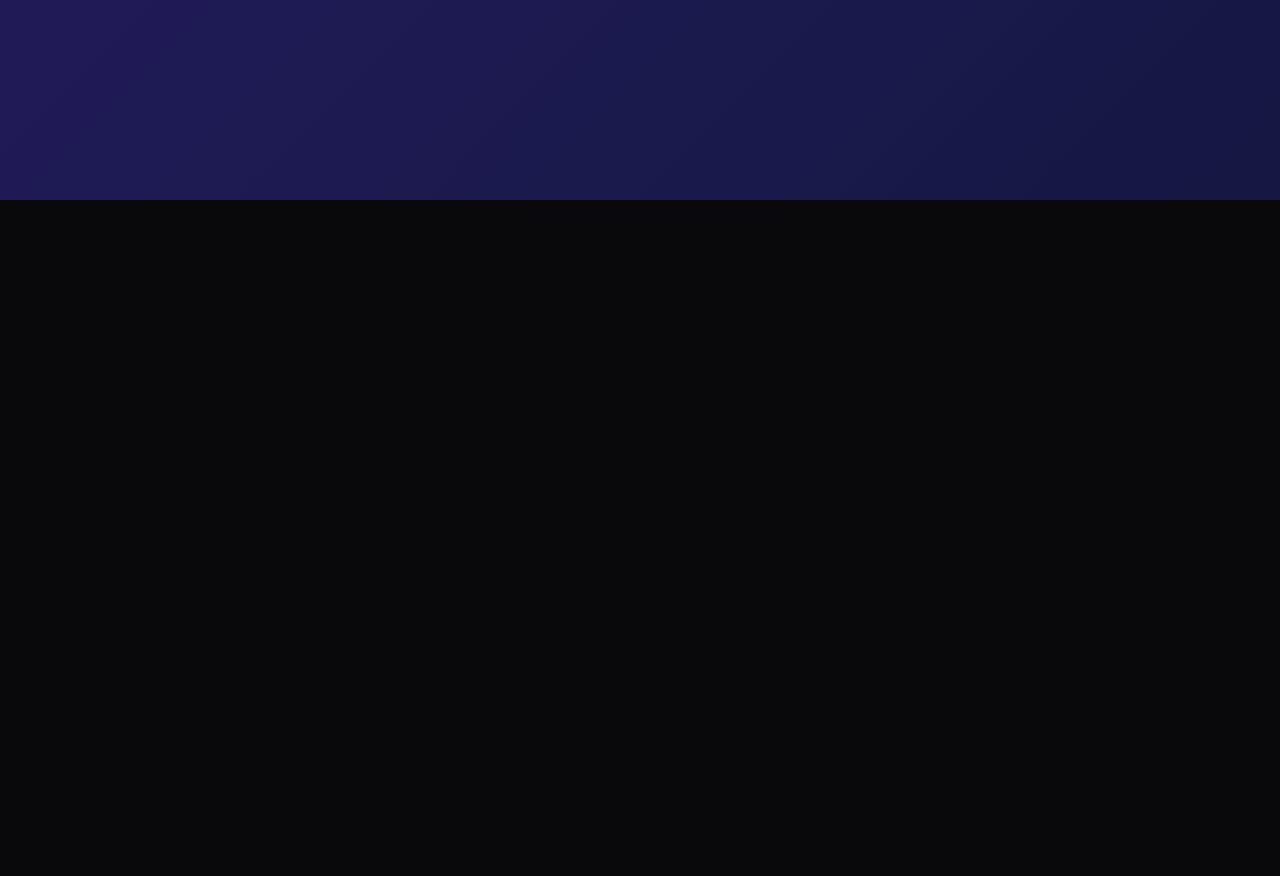
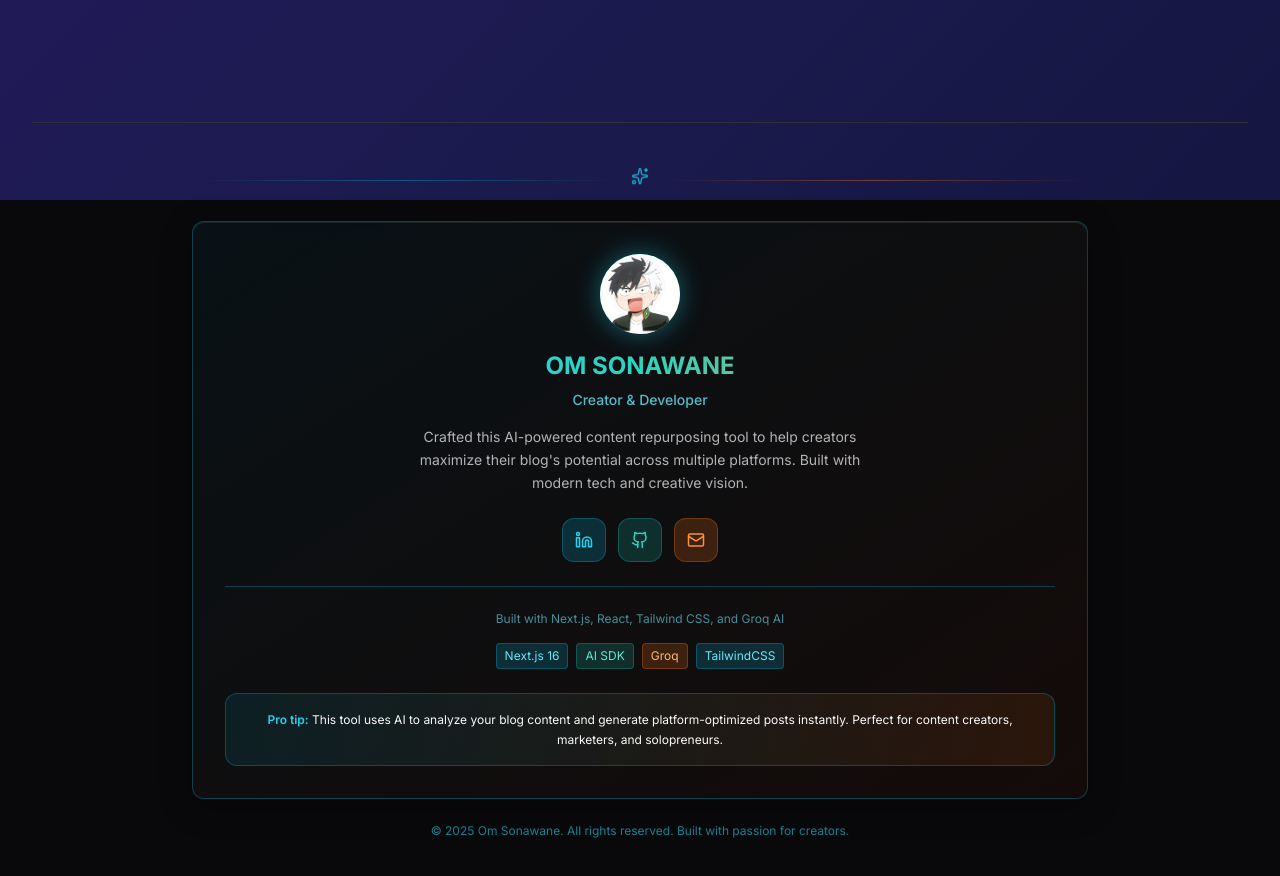
Before and after one commit to om-sonawane/Remixify, a Next.js app: page / in a window 1280 px wide. Shown: the part 600-1476 px from the top of the page. Before the commit the page ends 800 px from the top, so only its background shows below. Built offline with nearby package versions, Linux system fonts and the light colour scheme.

Commit message:
"credit-section"

```diff
--- a/app/globals.css
+++ b/app/globals.css
@@ -292,4 +292,49 @@
   .hover-scale:hover {
     transform: scale(1.02);
   }
+
+  /* Creator badge animations */
+  .creator-badge {
+    animation: creator-glow 3s ease-in-out infinite;
+  }
+
+  .creator-badge-custom {
+    animation: creator-glow-custom 3s ease-in-out infinite;
+  }
+
+  @keyframes creator-glow {
+    0%, 100% {
+      box-shadow: 0 0 20px rgba(166, 108, 255, 0.3),
+                  inset 0 0 20px rgba(166, 108, 255, 0.1);
+    }
+    50% {
+      box-shadow: 0 0 30px rgba(166, 108, 255, 0.5),
+                  inset 0 0 20px rgba(166, 108, 255, 0.2);
+    }
+  }
+
+  @keyframes creator-glow-custom {
+    0%, 100% {
+      box-shadow: 0 0 25px rgba(34, 211, 238, 0.4),
+                  inset 0 0 20px rgba(34, 211, 238, 0.15);
+    }
+    50% {
+      box-shadow: 0 0 40px rgba(34, 211, 238, 0.6),
+                  inset 0 0 25px rgba(249, 115, 22, 0.2);
+    }
+  }
+
+  /* Subtle icon float */
+  .icon-float {
+    animation: icon-float 4s ease-in-out infinite;
+  }
+
+  @keyframes icon-float {
+    0%, 100% {
+      transform: translateY(0px);
+    }
+    50% {
+      transform: translateY(-4px);
+    }
+  }
 }
--- a/app/page.tsx
+++ b/app/page.tsx
@@ -1,7 +1,7 @@
 "use client"
 
 import { useState, useRef, useEffect } from "react"
-import { Copy, Check, Sparkles, Loader2, Heart, Share2, Zap, Target, Lightbulb, TrendingUp, Star, Flame } from "lucide-react"
+import { Copy, Check, Sparkles, Loader2, Heart, Share2, Zap, Target, Lightbulb, TrendingUp, Star, Flame, Mail, Linkedin, Github } from "lucide-react"
 
 type AIResult = {
   linkedin: {
@@ -508,6 +508,92 @@ if (!data.success) {
 
           </div>
         )}
+
+        {/* Creator Credit Section */}
+        <div className="w-full border-t border-border mt-16 pt-12 pb-8">
+          <div className="max-w-4xl mx-auto">
+            {/* Decorative divider */}
+            <div className="flex items-center gap-3 mb-8 justify-center">
+              <div className="h-px flex-1 bg-gradient-to-r from-transparent via-cyan-500/40 to-transparent" />
+              <Sparkles size={18} className="text-cyan-400/70 icon-float" />
+              <div className="h-px flex-1 bg-gradient-to-r from-transparent via-orange-500/40 to-transparent" />
+            </div>
+
+            {/* Creator card */}
+            <div className="card-premium p-8 border border-cyan-500/30 bg-gradient-to-br from-cyan-950/20 to-orange-950/20">
+              <div className="text-center mb-6">
+                <div className="inline-block">
+                  <div className="w-20 h-20 rounded-full bg-gradient-to-br from-cyan-400 via-teal-500 to-orange-400 flex items-center justify-center mb-4 mx-auto creator-badge-custom">
+                    <img
+                      src="./dpi.jpeg"
+                      alt="Om Sonawane"
+                      className="w-full h-full rounded-full object-cover"
+                    />
+                  </div>
+                </div>
+                <h3 className="text-2xl font-bold bg-gradient-to-r from-cyan-400 via-teal-400 to-orange-400 bg-clip-text text-transparent mb-2">
+                  OM SONAWANE
+                </h3>
+                <p className="text-sm text-cyan-300/80 mb-4 font-medium">
+                  Creator & Developer
+                </p>
+                <p className="text-sm text-foreground/70 max-w-md mx-auto leading-relaxed">
+                  Crafted this AI-powered content repurposing tool to help creators maximize their blog's potential across multiple platforms. Built with modern tech and creative vision.
+                </p>
+              </div>
+
+              {/* Social links */}
+              <div className="flex items-center justify-center gap-3 mb-6">
+                <a
+                  href="#"
+                  className="p-3 rounded-lg bg-cyan-500/20 hover:bg-cyan-500/40 transition-all group border border-cyan-500/30"
+                  title="LinkedIn"
+                >
+                  <Linkedin size={18} className="text-cyan-400 group-hover:text-cyan-300 transition-colors" />
+                </a>
+                <a
+                  href="#"
+                  className="p-3 rounded-lg bg-teal-500/20 hover:bg-teal-500/40 transition-all group border border-teal-500/30"
+                  title="GitHub"
+                >
+                  <Github size={18} className="text-teal-400 group-hover:text-teal-300 transition-colors" />
+                </a>
+                <a
+                  href="#"
+                  className="p-3 rounded-lg bg-orange-500/20 hover:bg-orange-500/40 transition-all group border border-orange-500/30"
+                  title="Email"
+                >
+                  <Mail size={18} className="text-orange-400 group-hover:text-orange-300 transition-colors" />
+                </a>
+              </div>
+
+              {/* Tech stack and credits */}
+              <div className="pt-6 border-t border-cyan-500/30">
+                <p className="text-xs text-cyan-300/60 text-center mb-4">
+                  Built with Next.js, React, Tailwind CSS, and Groq AI
+                </p>
+                <div className="flex items-center justify-center gap-2 flex-wrap">
+                  <span className="px-2 py-1 rounded text-xs bg-cyan-500/20 text-cyan-300 border border-cyan-500/30">Next.js 16</span>
+                  <span className="px-2 py-1 rounded text-xs bg-teal-500/20 text-teal-300 border border-teal-500/30">AI SDK</span>
+                  <span className="px-2 py-1 rounded text-xs bg-orange-500/20 text-orange-300 border border-orange-500/30">Groq</span>
+                  <span className="px-2 py-1 rounded text-xs bg-cyan-500/20 text-cyan-300 border border-cyan-500/30">TailwindCSS</span>
+                </div>
+              </div>
+
+              {/* Closing message */}
+              <div className="mt-6 p-4 rounded-lg bg-gradient-to-r from-cyan-500/10 to-orange-500/10 border border-cyan-500/30">
+                <p className="text-xs text-foreground text-center leading-relaxed">
+                  <span className="font-semibold text-cyan-400">Pro tip:</span> This tool uses AI to analyze your blog content and generate platform-optimized posts instantly. Perfect for content creators, marketers, and solopreneurs.
+                </p>
+              </div>
+            </div>
+
+            {/* Footer bottom */}
+            <p className="text-center text-xs text-cyan-400/60 mt-6">
+              © 2025 Om Sonawane. All rights reserved. Built with passion for creators.
+            </p>
+          </div>
+        </div>
       </div>
     </main>
   )
```
Also changed, not shown: public/dpi.jpeg (added), 1 other file (tests, documents, lock files or other folders).
